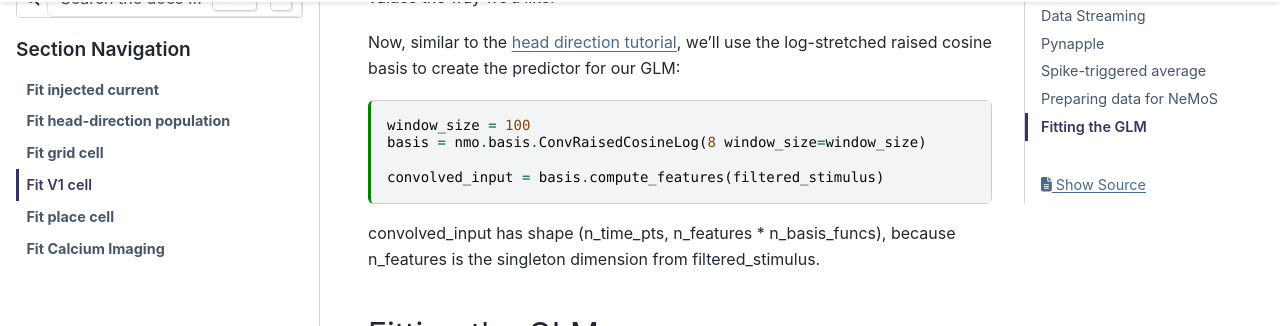
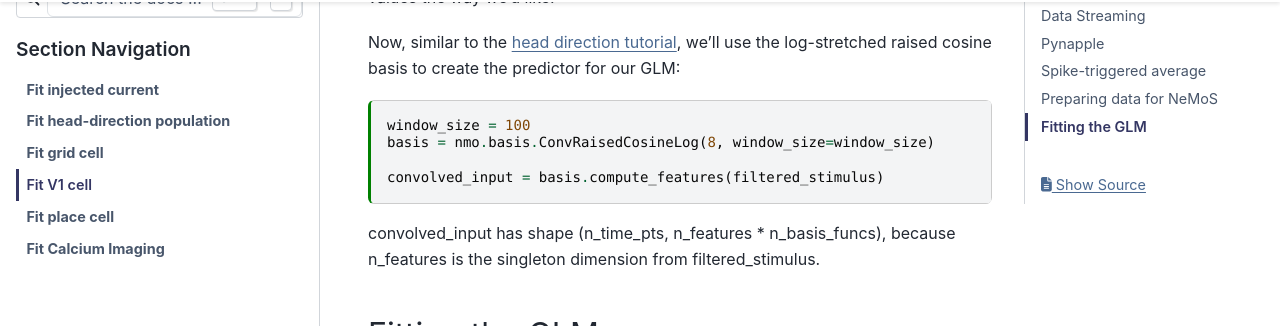
Before and after one commit to flatironinstitute/nemos, a Sphinx documentation site: the page built from docs/tutorials/plot_04_v1_cells.md, in a window 1280 px wide and 900 px high, scrolled down 5475 px. Shown: the part 126-452 px from the top of the window. Built offline with Sphinx 7.4.7 and the PyData theme 0.15.4, drawn with Linux system fonts in a browser that asks for light colours.

Commit message:
fixed bug

````diff
--- a/docs/tutorials/plot_04_v1_cells.md
+++ b/docs/tutorials/plot_04_v1_cells.md
@@ -345,7 +345,7 @@
 
 ```{code-cell} ipython3
 window_size = 100
-basis = nmo.basis.ConvRaisedCosineLog(8 window_size=window_size)
+basis = nmo.basis.ConvRaisedCosineLog(8, window_size=window_size)
 
 convolved_input = basis.compute_features(filtered_stimulus)
 ```
````
